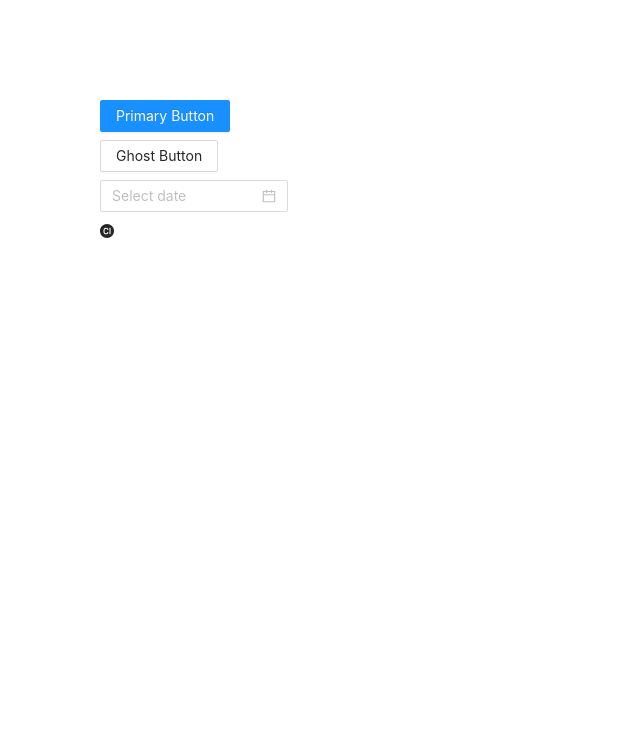
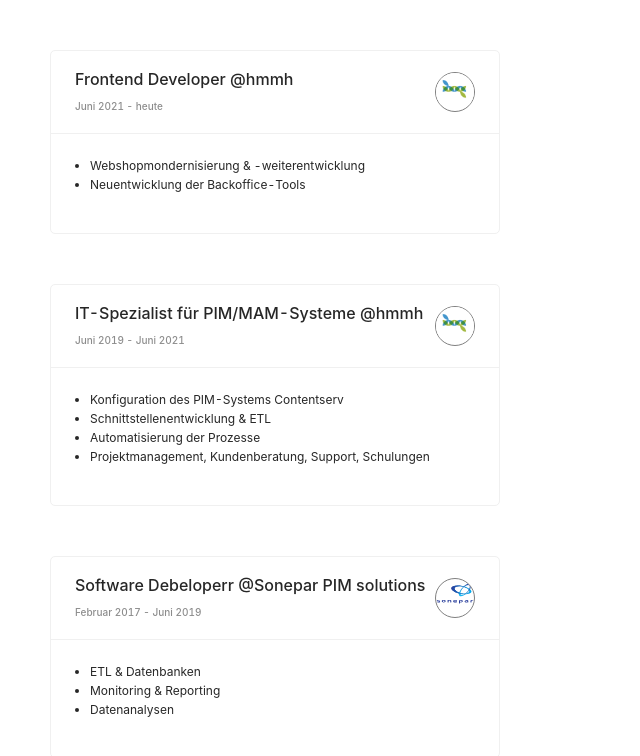
Before and after one commit to enix79/resume, a Next.js app: page / in a window 1280 px wide. Shown: the top 756 px of the page, without its empty margins (0-640 px from the left). Built offline with nearby package versions, Linux system fonts and the light colour scheme.

Commit message:
Create position cards.

```diff
--- /dev/null
+++ b/components/JobPositionCard.tsx
@@ -0,0 +1,37 @@
+import { Card, Avatar, Typography } from 'antd';
+const { Text } = Typography;
+
+interface JobPositionCardProps {
+    position: string,
+    period: string,
+    company: string,
+    companyLogo?: React.ReactNode,
+    tasks: string[]
+}
+
+export default function JobPositionCard({position, period, company, companyLogo, tasks}: JobPositionCardProps) {
+    const cardTitle = (
+        <>
+            <Text>{`${position} @${company}`}</Text><br/>
+            <Text type="secondary" style={{fontSize: "10px"}}>{period}</Text>
+        </>
+    );
+    return (
+    <Card
+        title={cardTitle}
+        extra={
+          <Avatar
+            alt="hmmh"
+            src={companyLogo}
+            style={{ border: "1px solid gray"}}
+            size="large"
+            />
+        }
+        style={{ width: 450, margin: 50, borderRadius: "5px" }}
+      >
+        <ul style={{paddingLeft: 15}}>
+            { tasks.map((task, index) => <li key={index} style={{fontSize: "12px"}}>{task}</li>)}
+        </ul>
+      </Card>
+    );
+}
--- a/pages/index.tsx
+++ b/pages/index.tsx
@@ -1,16 +1,46 @@
-import { Button, Space, DatePicker, Card } from "antd";
-import { CiCircleFilled } from "@ant-design/icons";
+import JobPositionCard from '../components/JobPositionCard';
+import hmmh_logo from '../assets/hmmh_logo.png';
+import sonepar_logo from '../assets/sonepar_logo.svg';
+import Image from 'next/image';
 
+// TODO: use next/image
 export default function Home() {
-  const onChange = () => {};
   return (
-    <div style={{ padding: 100 }}>
-      <Space direction="vertical">
-        <Button type="primary">Primary Button</Button>
-        <Button type="ghost">Ghost Button</Button>
-        <DatePicker onChange={onChange} />
-        <CiCircleFilled />
-      </Space>
-    </div>
-  );
+    <main>
+
+      <JobPositionCard
+        company='hmmh'
+        companyLogo={<Image src={hmmh_logo} alt="hmmh"/>}
+        position='Frontend Developer'
+        period='Juni 2021 - heute'
+        tasks={[
+          "Webshopmondernisierung & -weiterentwicklung",
+          "Neuentwicklung der Backoffice-Tools"
+        ]}
+      />
+      <JobPositionCard
+        company='hmmh'
+        companyLogo={<Image src={hmmh_logo} alt="hmmh"/>}
+        position='IT-Spezialist für PIM/MAM-Systeme'
+        period='Juni 2019 - Juni 2021'
+        tasks={[
+          "Konfiguration des PIM-Systems Contentserv",
+          "Schnittstellenentwicklung & ETL",
+          "Automatisierung der Prozesse",
+          "Projektmanagement, Kundenberatung, Support, Schulungen"
+        ]}
+      />
+      <JobPositionCard
+        company='Sonepar PIM solutions'
+        companyLogo={<Image src={sonepar_logo} alt="sonepar"/>}
+        position='Software Debeloperr'
+        period='Februar 2017 - Juni 2019'
+        tasks={[
+          "ETL & Datenbanken",
+          "Monitoring & Reporting",
+          "Datenanalysen"
+        ]}
+      />
+    </main>
+  )
 }
```
Also changed, not shown: assets/hmmh_logo.png (added), assets/sonepar_logo.svg (added).
